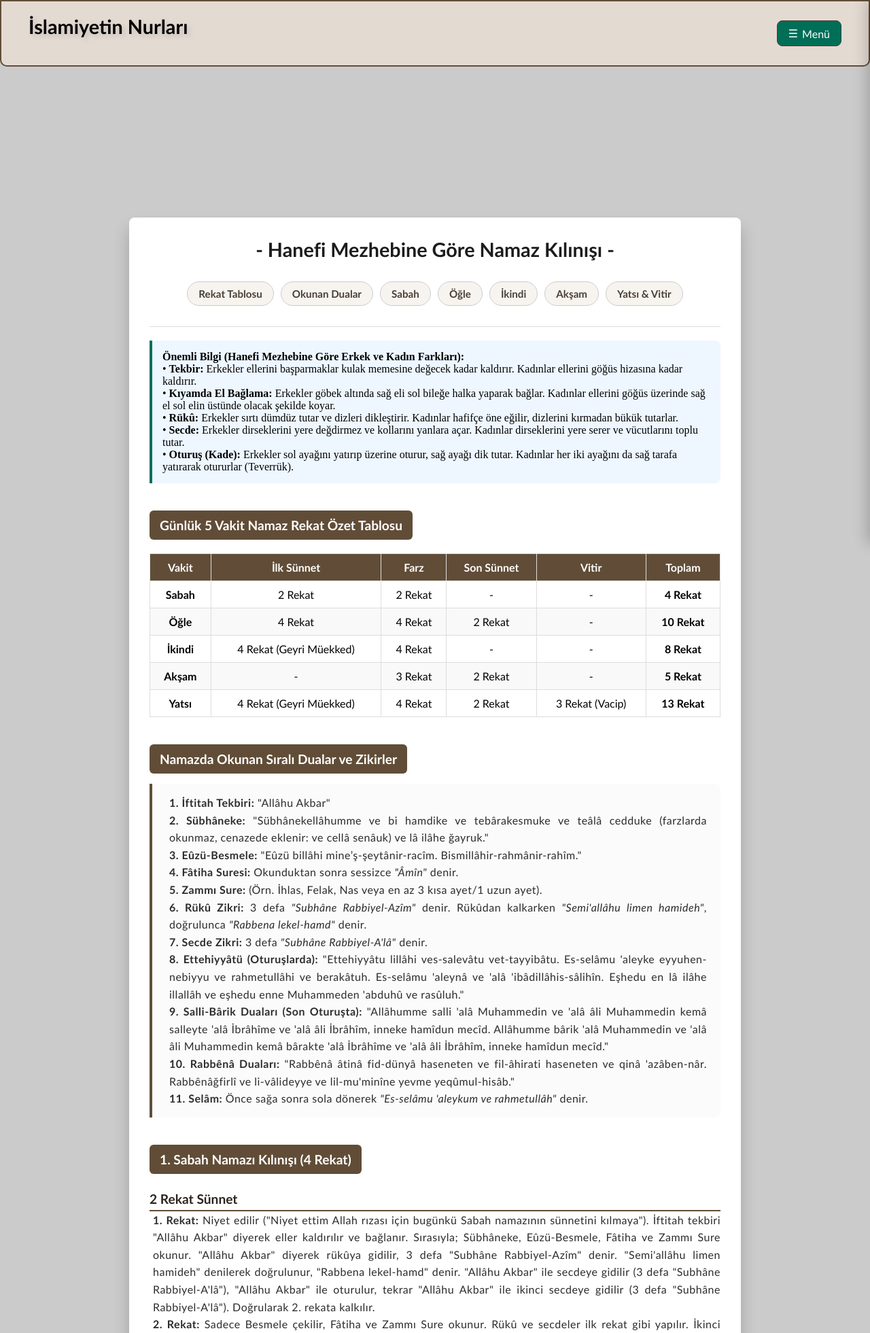
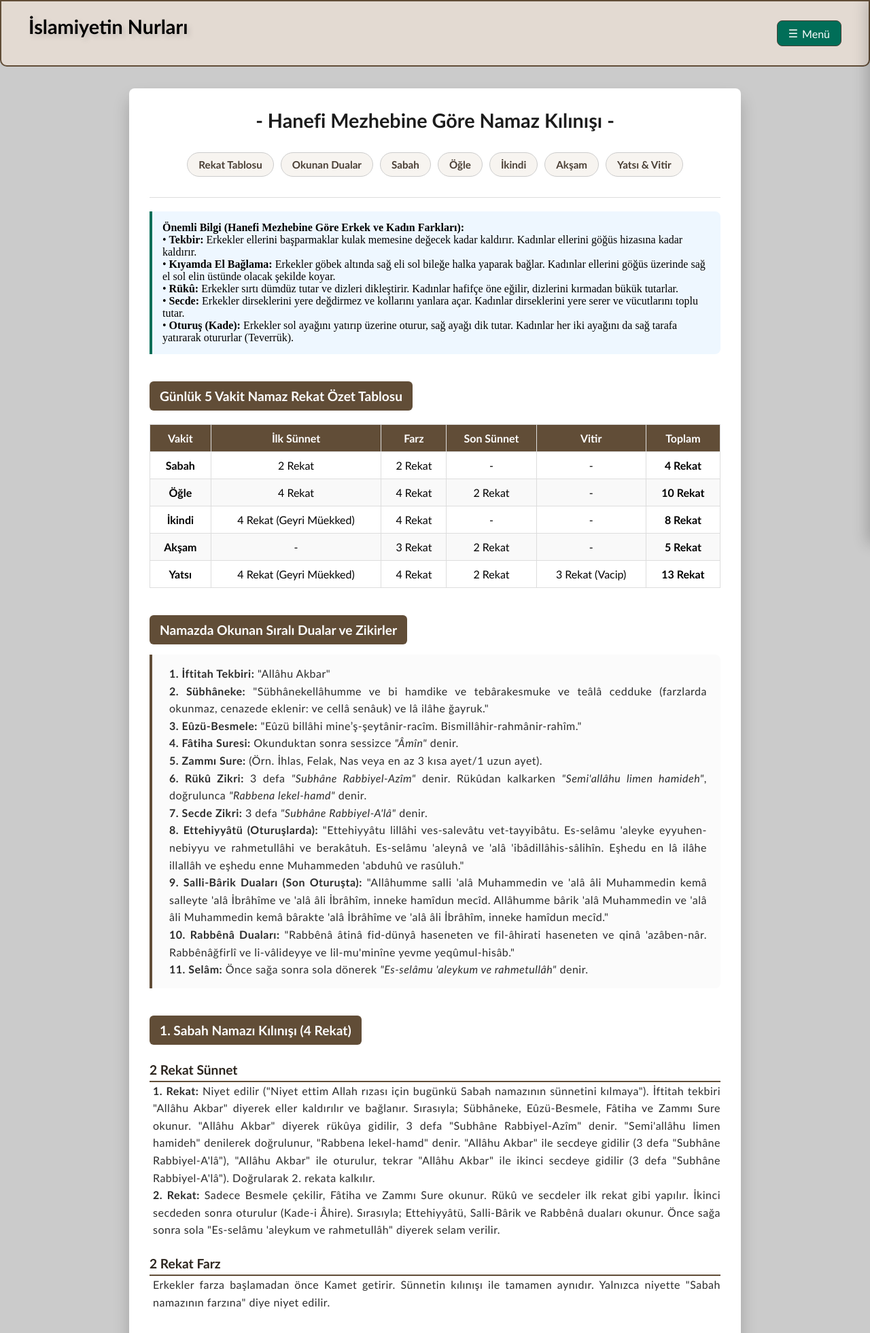
Before and after one commit to nur-byte/islamiyetin-nurlari, a Flask app: page /vakitnamazlar in a window 1280 px wide. Shown: the top 1961 px of the page at 68% size. Run offline with Flask 3, Linux system fonts and the light colour scheme.

```diff
--- a/templates/vakitnamazlar.html
+++ b/templates/vakitnamazlar.html
@@ -22,7 +22,7 @@
         min-height: 590px;
         width: 80%;
         max-width: 900px;
-        margin: 220px auto 60px auto;
+        margin: 30px auto 40px auto; /* Boşluk ideal seviyeye düşürüldü */
         text-align: left;
         box-shadow: 0 15px 25px rgba(0, 0, 0, 0.2);
         background-color: #ffffff;
```
